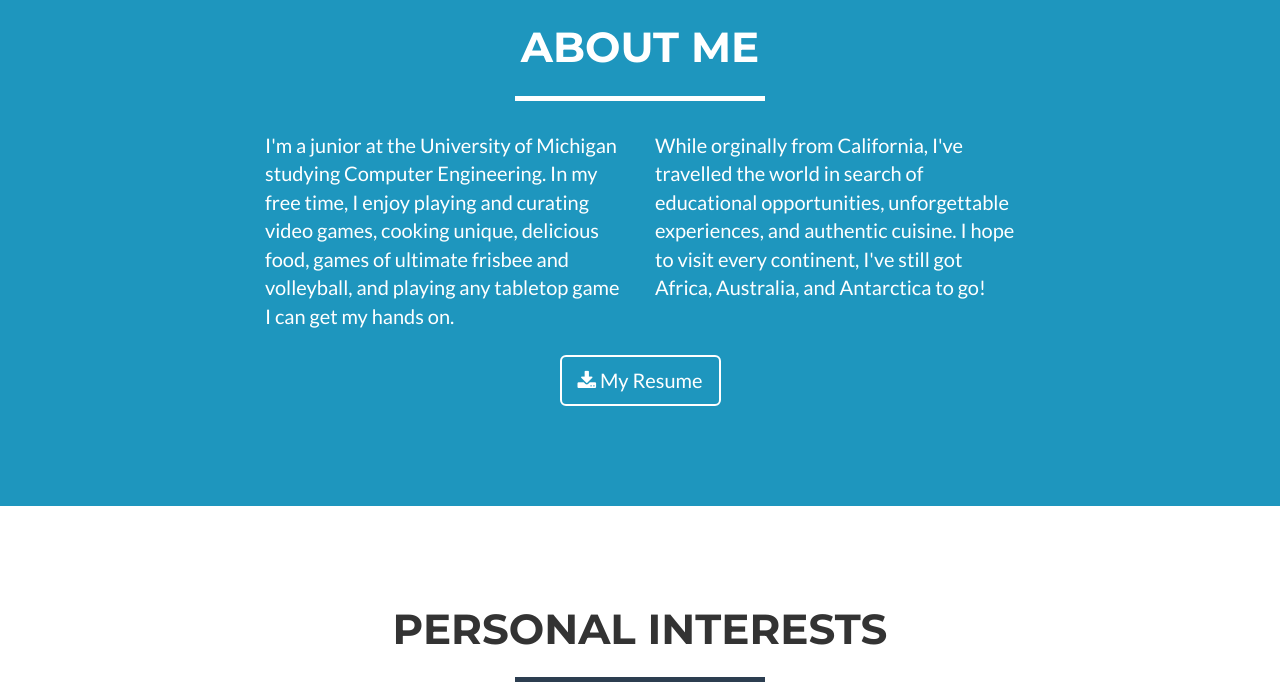
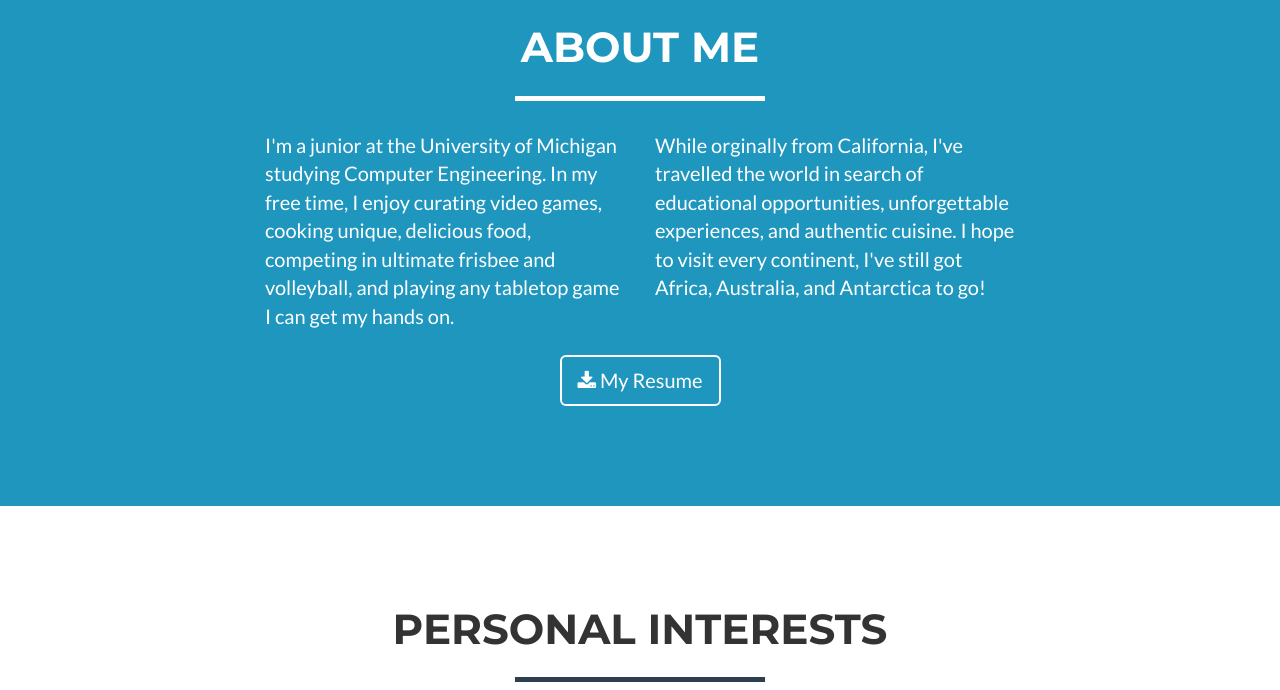
Before and after one commit to cwboden/cwboden.github.io, a plain HTML site: page index.html in a window 1280 px wide. Shown: the part 2240-2930 px from the top of the page. Drawn offline with nearby package versions, Linux system fonts and the light colour scheme.

```diff
--- a/index.html
+++ b/index.html
@@ -211,7 +211,7 @@
             </div>
             <div class="row">
                 <div class="col-lg-4 col-lg-offset-2">
-                    <p>I'm a junior at the University of Michigan studying Computer Engineering. In my free time, I enjoy playing and curating video games, cooking unique, delicious food, games of ultimate frisbee and volleyball, and playing any tabletop game I can get my hands on.</p>
+                    <p>I'm a junior at the University of Michigan studying Computer Engineering. In my free time, I enjoy curating video games, cooking unique, delicious food, competing in ultimate frisbee and volleyball, and playing any tabletop game I can get my hands on.</p>
                 </div>
                 <div class="col-lg-4">
                     <p>While orginally from California, I've travelled the world in search of educational opportunities, unforgettable experiences, and authentic cuisine. I hope to visit every continent, I've still got Africa, Australia, and Antarctica to go!</p>
```
